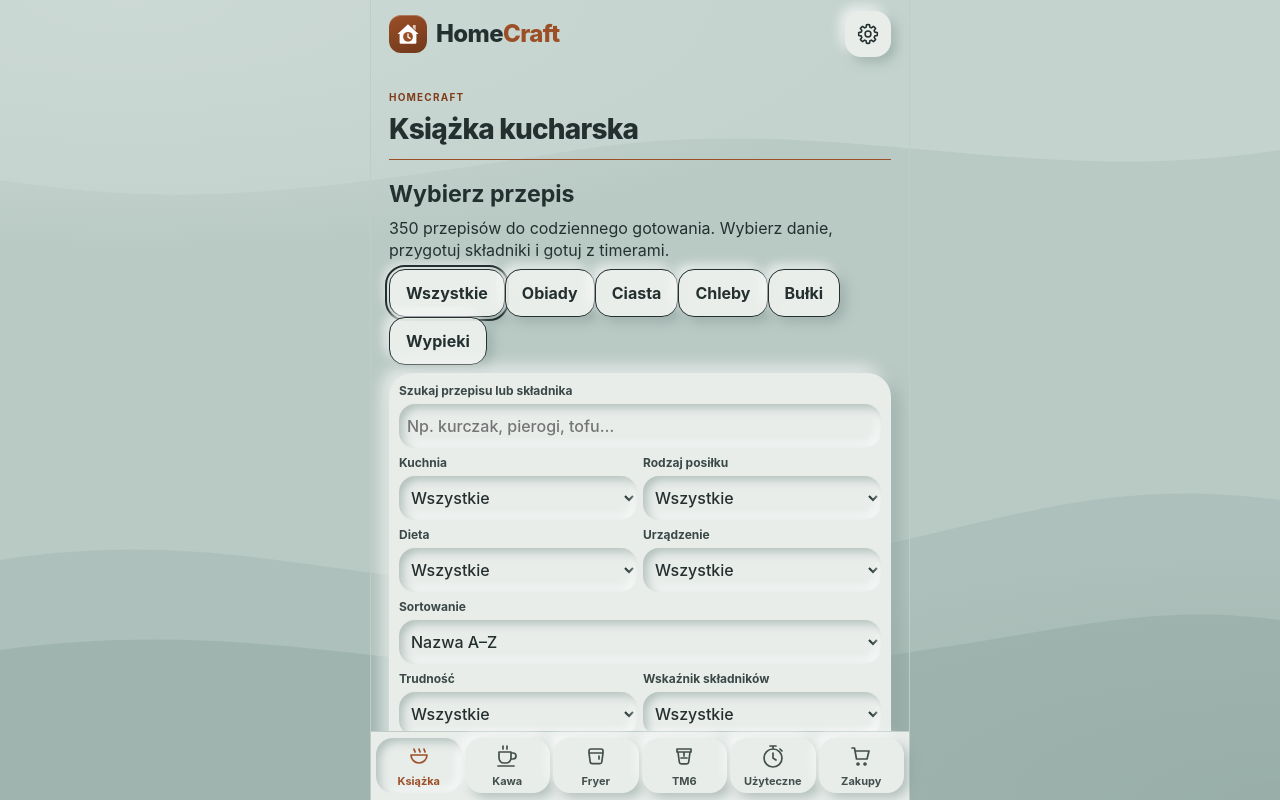
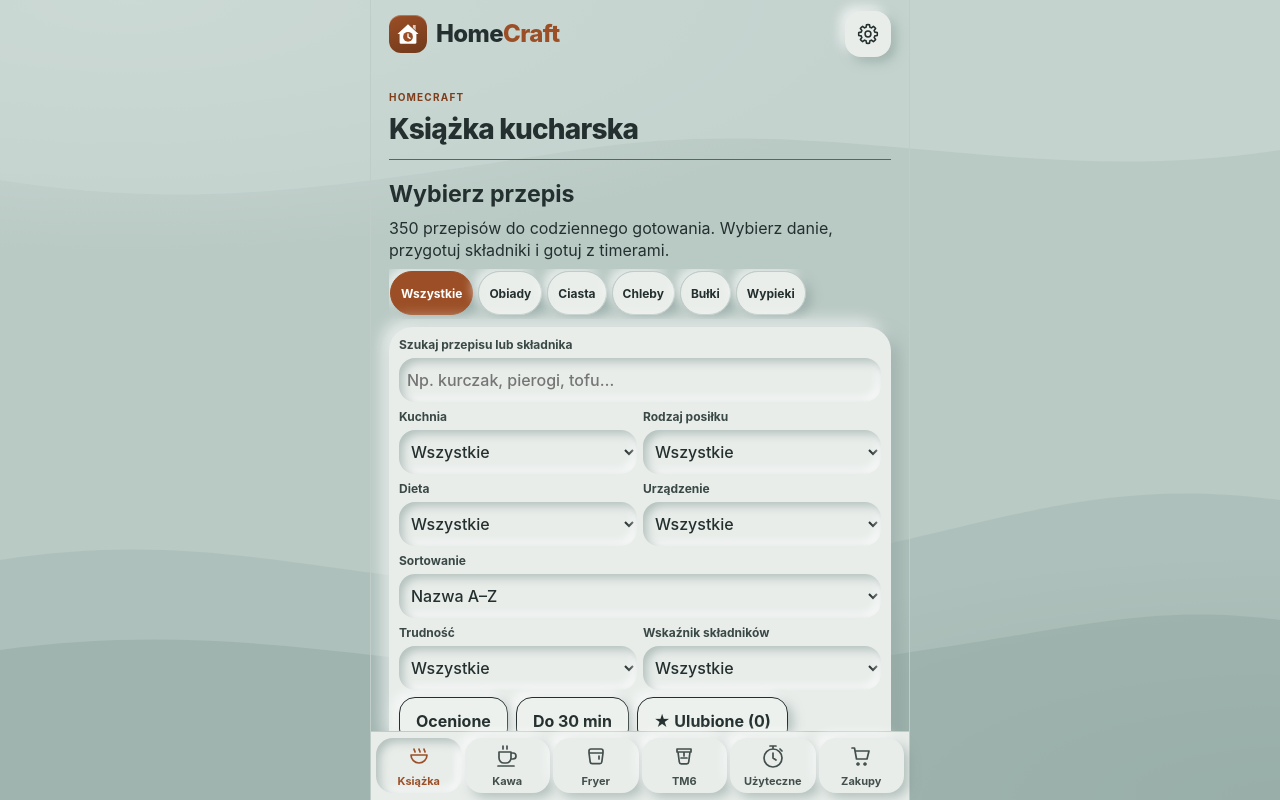
Before and after one commit to Auriol-kno/HomeCraft, a React (Vite) app in the folder app/: page / in a window 1280 px wide. Both pictures are taken after a click on the button "HomeCraft". Built offline with nearby package versions, Linux system fonts and the light colour scheme.

Commit message:
ui: compact bakery category tabs and feedback rows

```diff
--- a/app/src/modules/cookbook.css
+++ b/app/src/modules/cookbook.css
@@ -62,3 +62,13 @@
 :root .hc-book-filter-row{gap:6px}
 :root .hc-book .hc-input{min-height:44px;font-size:16px;padding:5px 8px}
 .hc-rating{display:flex;align-items:center;flex-wrap:wrap;gap:3px}.hc-rating button{min-width:44px;min-height:44px;padding:2px;color:var(--accent);font-size:21px;background:transparent;border:0;box-shadow:none}.hc-rating small{color:var(--muted)}
+
+.hc-book-sections{display:flex;gap:5px;overflow-x:auto;scrollbar-width:thin;padding:2px 1px 4px}
+.hc-book-sections .hc-ghost{white-space:nowrap;overflow-wrap:normal;flex:0 0 auto;min-height:44px;padding:4px 10px;font-size:12px;border-radius:999px;border-color:var(--line)}
+.hc-book-sections .hc-ghost[aria-pressed=true]{background:var(--accent);color:var(--on-accent);outline:none;border-color:var(--accent)}
+:root .hc-book-card .hc-book-review{margin:0;display:flex;align-items:center;gap:4px 10px;flex-wrap:wrap;font-size:12px;color:var(--muted)}
+.hc-book-review span:first-child{color:var(--accent);font-weight:700}
+.hc-book-feedback{display:grid;gap:5px;padding:8px;border:1px solid var(--line);border-radius:12px}
+:root .hc-book .hc-rating button{min-width:44px;min-height:44px;padding:2px;font-size:21px;border:0;color:var(--accent);background:transparent;box-shadow:none}
+:root .hc-book .hc-rating button.hc-ghost{font-size:12px}
+:root .hc-book .hc-rating button[aria-pressed=true]{outline:1px solid var(--accent);outline-offset:-2px}
```
